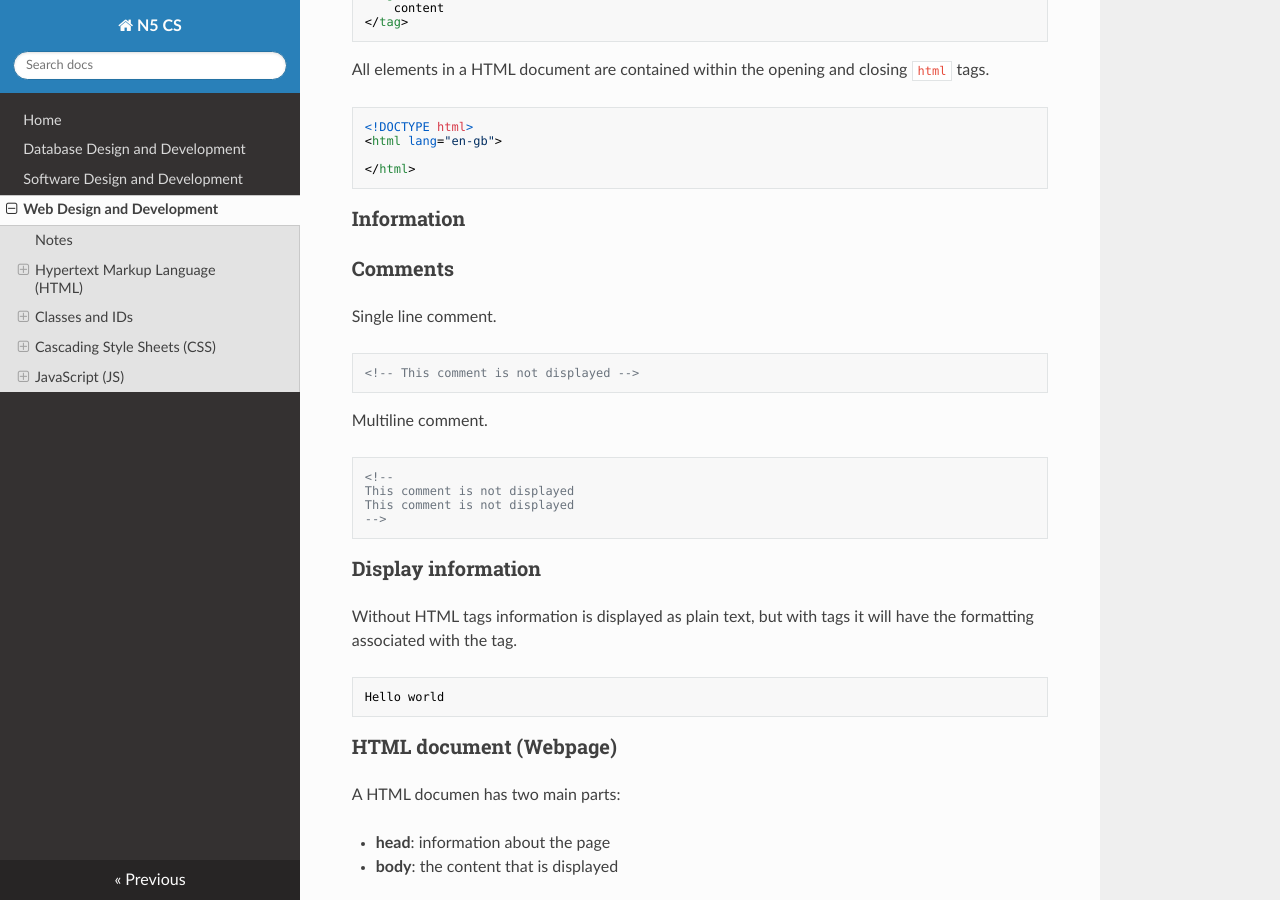
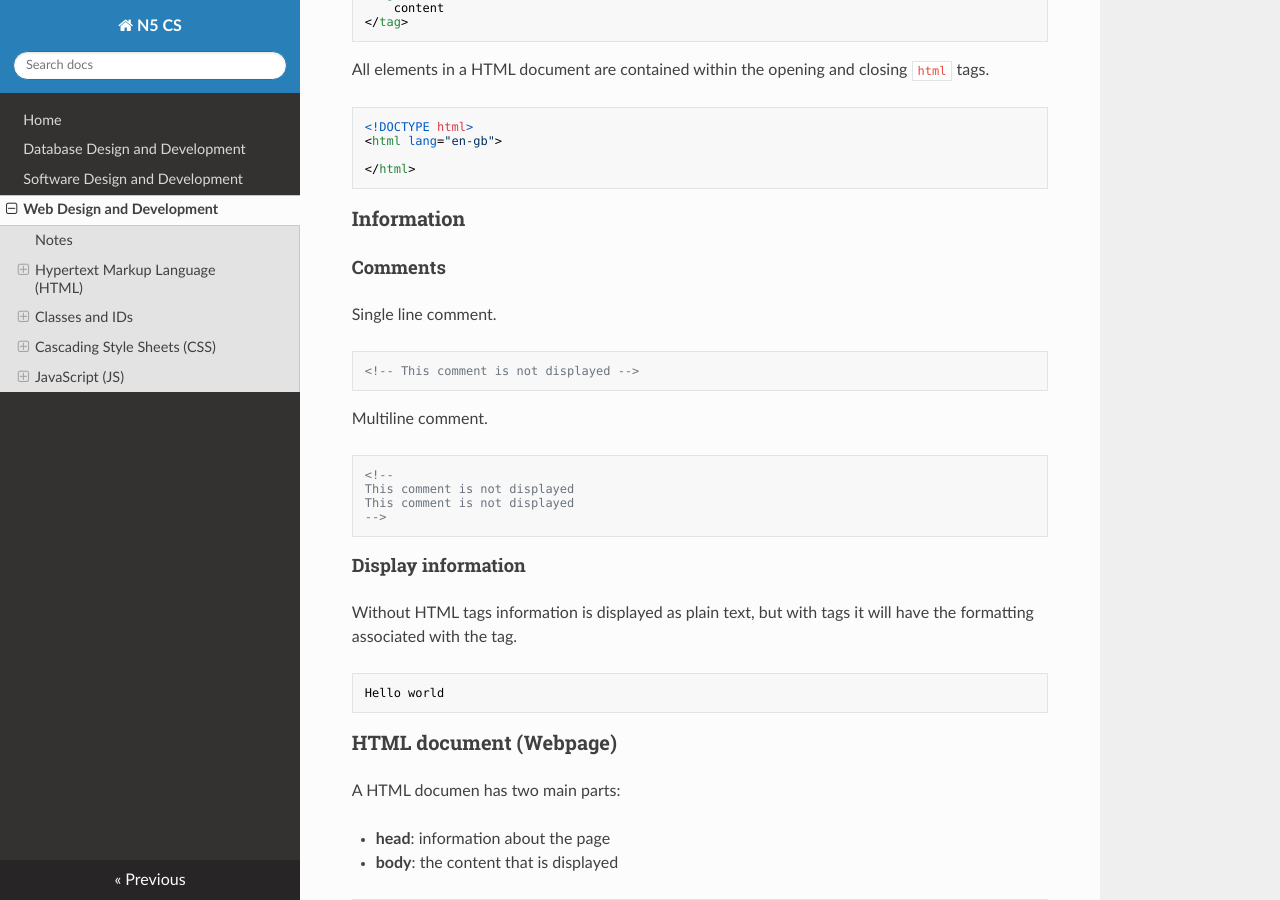
Before and after one commit to MrFriendCS/N5-CS, an MkDocs documentation site: the page built from docs/N5-CS-WDD.md, in a window 1280 px wide and 900 px high, scrolled down 727 px. Built offline with MkDocs 1.6.1, drawn with Linux system fonts in a browser that asks for light colours; nearby versions of some CDN libraries.

Commit message:
docs/N5-CS-WDD.md updated from https://stackedit.io/

````diff
--- a/docs/N5-CS-WDD.md
+++ b/docs/N5-CS-WDD.md
@@ -39,7 +39,7 @@
 
 ### Information
 
-### Comments
+#### Comments
 
 Single line comment.
 
@@ -56,7 +56,7 @@
 -->
 ```
 
-### Display information
+#### Display information
 
 Without HTML tags information is displayed as plain text, but with tags it will have the formatting associated with the tag.
 
@@ -84,9 +84,9 @@
 </html>
 ```
 
-### Head
+#### Head
 
-### Title
+#### Title
 
 The webpage title will be displayed on the browser tab:
 
@@ -94,9 +94,9 @@
 <title>My Web Page</title>
 ```
 
-### Style
+#### Style
 
-#### Internal
+##### Internal
 
 The [CSS](#css) for a webpage can be internal using the `style` tag.
 
@@ -106,7 +106,7 @@
 </style>
 ```
 
-#### External
+##### External
 
 The [CSS](#css) for a webpage can be in an external file using the `link` element.
 
@@ -132,7 +132,7 @@
 <h6>Lowest leveleast heading level</h6>
 ```
 
-### Paragraph
+#### Paragraph
 
 ``` html
 <p>A paragraph of text.</p>
@@ -140,11 +140,11 @@
 <p>Plus another paragraph of text.</p>
 ```
 
-### Lists
+#### Lists
 
 Lists can be ordered (`ol`) or unordered `ul`).  Both types of lists contain list items (`li`).
 
-### Ordered list - Numbered
+##### Ordered list - Numbered
 
 
 ``` html
@@ -155,7 +155,7 @@
 </ol>
 ```
 
-### Unorderd list - Bullet points
+##### Unorderd list - Bullet points
 
 
 ``` html
@@ -184,7 +184,7 @@
 
 ### Anchor (Hyperlinks)
 
-### External
+#### External
 
 
 Link to an external website, using absolute addressing.
@@ -193,8 +193,7 @@
 <a href="https://mrfriendcs.github.io/">N5 CS Help</a>
 ```
 
-### Internal
-
+#### Internal
 
 Link to another webpage, in the same folder, using relative addressing.
 
````
Also changed, not shown: other parts of docs/N5-CS-WDD.md (+2 -2 lines).
